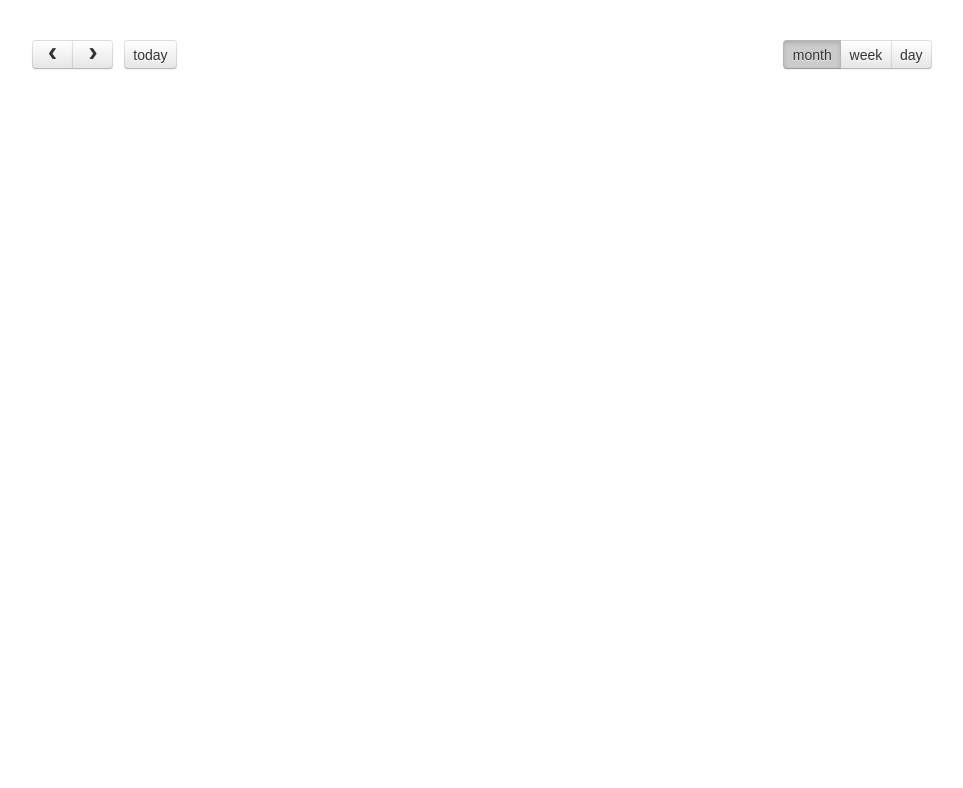
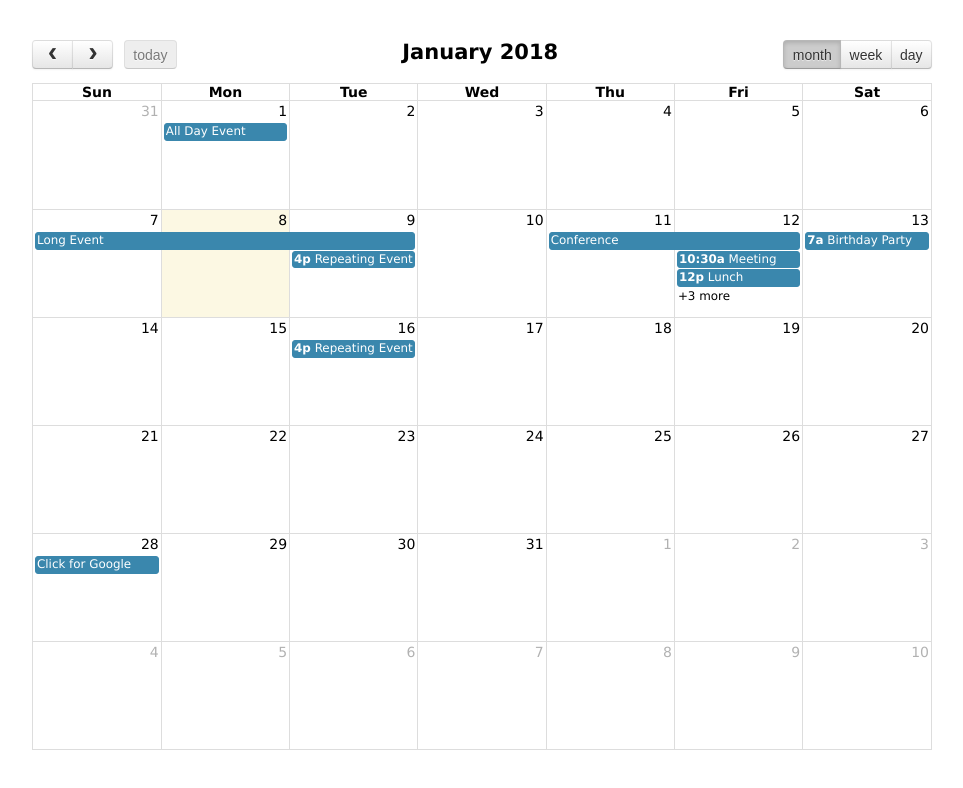
Before and after one commit to TheBestOrNothing/Calendar, a plain HTML site: page index.html in a window 1280 px wide. Shown: the whole page, without its empty margins (158-1121 px from the left). Drawn offline with Linux system fonts and the light colour scheme.

Commit message:
Update index.html

```diff
--- a/index.html
+++ b/index.html
@@ -17,7 +17,7 @@
         center: 'title',
         right: 'month,basicWeek,basicDay'
       },
-      defaultDate: '',
+      defaultDate: '2018-01',
       navLinks: true, // can click day/week names to navigate views
       editable: true,
       eventLimit: true, // allow "more" link when too many events
```
